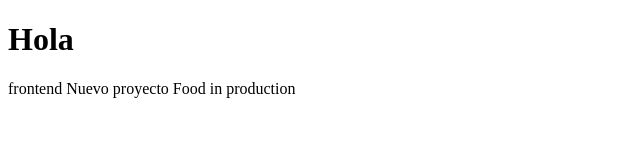
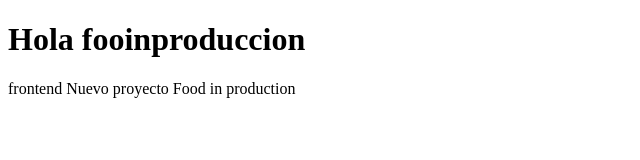
Before and after one commit to EstebanHernandezFlorez/Proyect-Food-In-Production, a plain HTML site: page index.html in a window 1280 px wide. Shown: the whole page, without its empty margins (0-640 px from the left). Drawn offline with Linux system fonts and the light colour scheme.

Commit message:
inicio Andersson

```diff
--- a/index.html
+++ b/index.html
@@ -8,7 +8,7 @@
 </head>
 
 <body>
-    <h1>Hola</h1>
+    <h1>Hola fooinproduccion</h1>
     frontend
     Nuevo proyecto Food in production
 </body>
```
